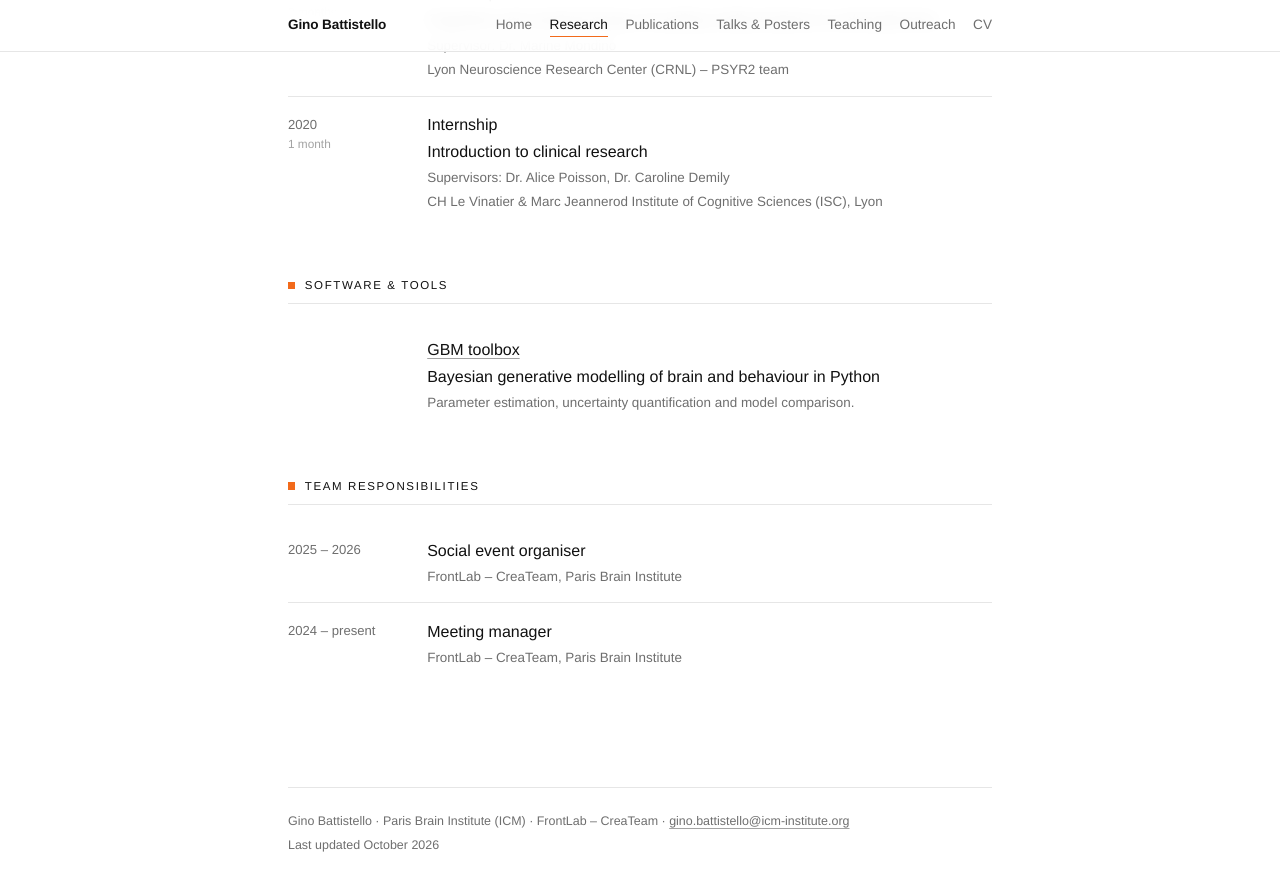
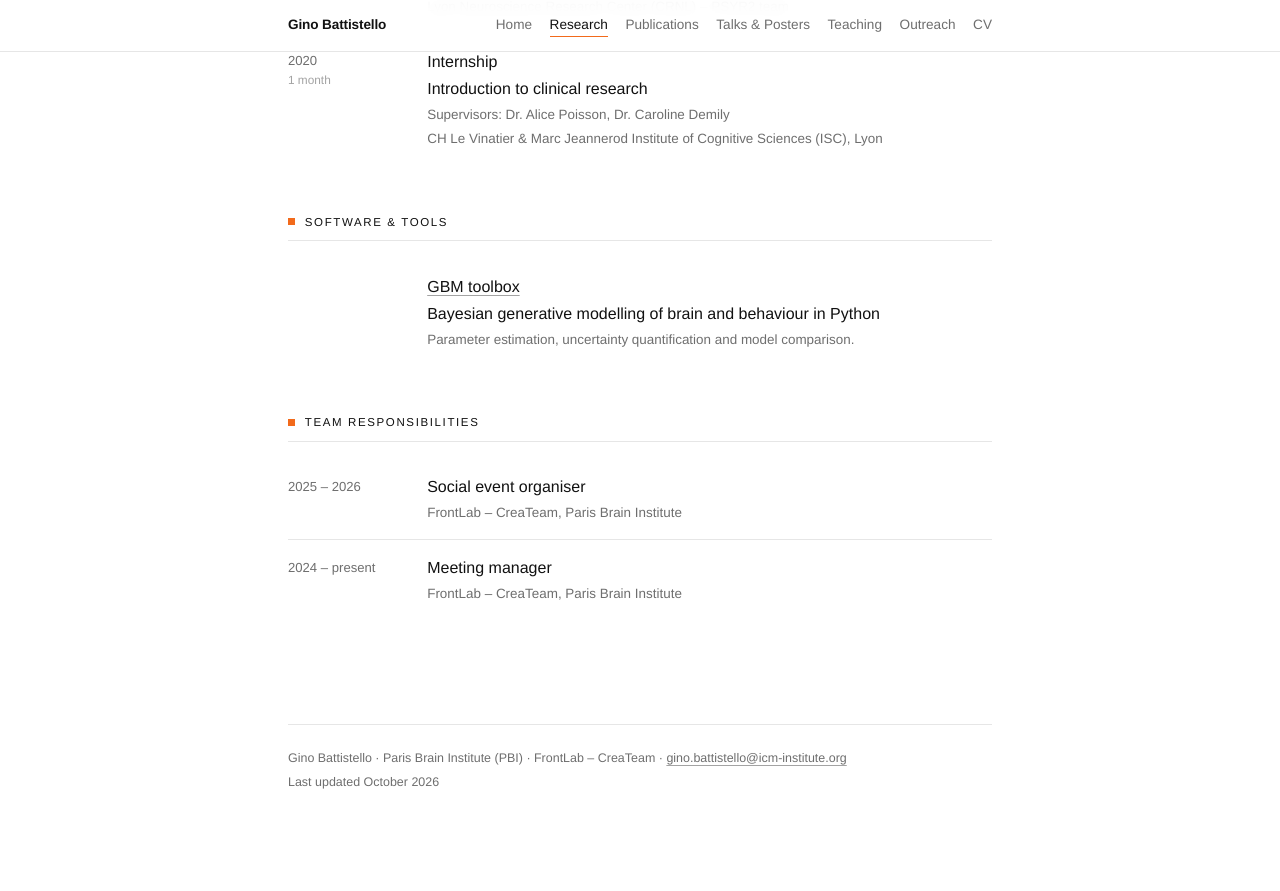
Before and after one commit to ginobattistello/ginobattistello.github.io, a Jekyll site: the page built from research.html, in a window 1280 px wide and 900 px high, scrolled down 1034 px. Shown: the top 891 px of the window. Built offline with Jekyll 4.4.1, drawn with Linux system fonts in a browser that asks for light colours; after the commit the page ends 1871 px from its top, so only the background shows below that; some of the changed text lies outside the part shown.

Commit message:
some cleaning

```diff
--- a/_data/profile.yml
+++ b/_data/profile.yml
@@ -11,7 +11,7 @@
 birth_year: 1999
 nationality: French
 role: PhD student in cognitive neuroscience
-affiliation: Paris Brain Institute (ICM) · FrontLab – CreaTeam
+affiliation: Paris Brain Institute (PBI) · FrontLab – CreaTeam
 location: Paris, France
 email: gino.battistello@icm-institute.org
 
--- a/publications.html
+++ b/publications.html
@@ -2,7 +2,6 @@
 layout: page
 title: Publications
 permalink: /publications/
-lead: See also my <a href="https://scholar.google.com/citations?user=qjkSYX0AAAAJ&hl=en">Google Scholar</a> and <a href="https://orcid.org/0009-0009-9355-470X">ORCID</a> profiles.
 ---
 <section class="block">
   <h2>Peer-reviewed articles</h2>
--- a/research.html
+++ b/research.html
@@ -2,7 +2,6 @@
 layout: page
 title: Research
 permalink: /research/
-lead: Research experience, from my PhD at the Paris Brain Institute back to my first internships in Lyon.
 ---
 <section class="block">
   <h2>Research experience</h2>
--- a/talks.html
+++ b/talks.html
@@ -2,7 +2,6 @@
 layout: page
 title: Talks & Posters
 permalink: /talks/
-lead: Conference presentations, grouped by work. Each entry lists every meeting where it was presented.
 ---
 {% assign me = site.data.profile.author_name %}
 {% capture me_bold %}<strong>{{ me }}</strong>{% endcapture %}
```
Also changed, not shown: index.md (+1 -4 lines).
